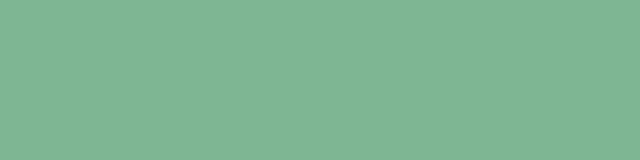
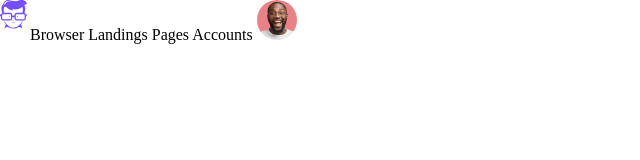
Before and after one commit to codewithjhey/EPICODE-U2-W5-D4, a plain HTML site: page index.html in a window 1280 px wide. Shown: the whole page, without its empty margins (0-640 px from the left). Drawn offline with Linux system fonts and the light colour scheme.

Commit message:
second img

```diff
--- a/index.html
+++ b/index.html
@@ -10,6 +10,84 @@
   </head>
   <body>
     <div id="container">
+      <header class="header">
+        <svg
+          xmlns="http://www.w3.org/2000/svg"
+          width="30"
+          height="29"
+          viewBox="0 0 30 29"
+          fill="none"
+        >
+          <path
+            fill-rule="evenodd"
+            clip-rule="evenodd"
+            d="M24.2746 5.33377C25.8486 7.33981 25.1183 11.1792 24.3961 13.0177C24.4028 13.0199 24.4094 13.0221 24.4161 13.0243L24.4013 13.0248L22.649 12.9082C22.649 12.9053 22.6488 12.9013 22.649 12.8993C22.9902 8.93373 22.5975 7.34575 22.2147 7.07677C17.6316 10.3896 13.5379 9.33658 12.2725 9.01111C11.928 8.9225 11.7932 8.88781 11.9152 9.00988C12.2872 9.38185 13.1336 9.82821 13.7371 10.1465H13.7372L13.7376 10.1467C13.8743 10.2188 13.9985 10.2843 14.1019 10.3409C9.12673 10.3984 7.12659 8.00279 6.53855 7.29846C6.47859 7.22664 6.4333 7.1724 6.40105 7.14015C6.11408 6.85318 4.49961 5.87252 3.99256 7.74227C3.50142 9.55335 3.81246 11.6775 3.97665 12.7988C3.99089 12.896 3.99257 12.8981 3.99257 12.9298L2.37635 13.0248L2.37213 13.0247C0.223493 8.05534 1.83854 5.26971 3.29536 4.2246C3.29536 1.78444 6.27428 -0.592359 10.0455 0.263262C14.8768 1.64043 16.3468 1.18409 18.0759 0.647278C18.774 0.430562 19.5143 0.200726 20.5351 0.073124C25.2219 -0.512739 26.7993 2.56612 27 4.16122C26.2141 3.70487 24.8556 4.73165 24.2746 5.33377ZM12.3374 1.5872C11.1225 1.16466 7.99257 0.717209 6.3478 2.41116C5.98397 2.78587 5.55554 3.48864 5.55554 3.48864C5.55554 3.48864 4.82665 4.81961 4.25622 4.24919C3.68579 3.67878 5.0168 1.96749 6.06259 1.46044C7.10838 0.953388 9.70703 0.0660505 12.3374 1.5872Z"
+            fill="#754FFE"
+          />
+          <path
+            d="M10.078 13.5002H3.10601C2.2309 13.5002 1.52148 14.2097 1.52148 15.0848V18.3172C1.52148 19.1923 2.2309 19.9018 3.10601 19.9018H10.078C10.9531 19.9018 11.6625 19.1923 11.6625 18.3172V15.0848C11.6625 14.2097 10.9531 13.5002 10.078 13.5002Z"
+            stroke="#754FFE"
+            stroke-width="1.26763"
+          />
+          <path
+            d="M0.823513 14.6094H0.379847C0.187322 14.6094 0.03125 14.7654 0.03125 14.958V15.9721C0.03125 16.1646 0.187322 16.3207 0.379847 16.3207H0.823513C1.01604 16.3207 1.17211 16.1646 1.17211 15.9721V14.958C1.17211 14.7654 1.01604 14.6094 0.823513 14.6094Z"
+            fill="#754FFE"
+            stroke="#754FFE"
+            stroke-width="0.0633813"
+          />
+          <path
+            d="M16.7326 13.5002H23.7045C24.5796 13.5002 25.2891 14.2097 25.2891 15.0848V18.3172C25.2891 19.1923 24.5796 19.9018 23.7045 19.9018H16.7326C15.8575 19.9018 15.1481 19.1923 15.1481 18.3172V15.0848C15.1481 14.2097 15.8575 13.5002 16.7326 13.5002Z"
+            stroke="#754FFE"
+            stroke-width="1.26763"
+          />
+          <path
+            d="M25.9861 14.6094H26.4297C26.6222 14.6094 26.7783 14.7654 26.7783 14.958V15.9721C26.7783 16.1646 26.6222 16.3207 26.4297 16.3207H25.9861C25.7935 16.3207 25.6375 16.1646 25.6375 15.9721V14.958C25.6375 14.7654 25.7935 14.6094 25.9861 14.6094Z"
+            fill="#754FFE"
+            stroke="#754FFE"
+            stroke-width="0.0633813"
+          />
+          <path
+            d="M12.2954 15.5601H14.5137C14.7062 15.5601 14.8623 15.7161 14.8623 15.9087V16.9228C14.8623 17.1153 14.7062 17.2713 14.5137 17.2713H12.2954C12.1028 17.2713 11.9468 17.1153 11.9468 16.9228V15.9087C11.9468 15.7161 12.1028 15.5601 12.2954 15.5601Z"
+            fill="#754FFE"
+            stroke="#754FFE"
+            stroke-width="0.0633813"
+          />
+          <path
+            d="M9.93343 16.3937C9.93343 16.7087 9.76317 16.9641 9.55314 16.9641C9.34311 16.9641 9.17285 16.7087 9.17285 16.3937C9.17285 16.0786 9.34311 15.8232 9.55314 15.8232C9.76317 15.8232 9.93343 16.0786 9.93343 16.3937Z"
+            fill="#754FFE"
+          />
+          <path
+            d="M16.9688 16.3937C16.9688 16.7087 17.139 16.9641 17.3491 16.9641C17.5591 16.9641 17.7293 16.7087 17.7293 16.3937C17.7293 16.0786 17.5591 15.8232 17.3491 15.8232C17.139 15.8232 16.9688 16.0786 16.9688 16.3937Z"
+            fill="#754FFE"
+          />
+          <path
+            d="M14.2758 20.1016C13.642 20.6086 12.7863 20.3551 12.5645 20.1016C12.6278 20.4185 12.8687 20.8622 13.4518 20.8622C14.0349 20.8622 14.2441 20.3551 14.2758 20.1016Z"
+            fill="#754FFE"
+          />
+          <path
+            fill-rule="evenodd"
+            clip-rule="evenodd"
+            d="M12.1312 22.411C12.1575 22.2914 12.2759 22.2157 12.3956 22.2421L14.6347 22.735C14.7544 22.7614 14.83 22.8797 14.8036 22.9994C14.7773 23.119 14.659 23.1947 14.5393 23.1683L12.3002 22.6753C12.1805 22.649 12.1049 22.5307 12.1312 22.411Z"
+            fill="#754FFE"
+          />
+          <path
+            d="M13.4203 27.6754C9.00897 27.7261 5.77228 23.6613 4.70536 21.6225C4.54691 21.3197 4.42016 21.2739 4.32509 21.3373C4.17297 21.4387 4.28282 21.6437 4.32507 21.7493C4.85747 22.9916 5.58213 24.0416 5.87791 24.4113C4.83846 26.1353 4.49409 27.855 4.45183 28.4994C6.1758 26.8008 7.91668 26.8832 8.57162 27.1367C13.7055 29.7987 16.5577 27.929 18.1739 27.1367C19.4669 26.5029 21.4803 27.7388 22.3254 28.436C22.224 26.8642 21.3747 25.1402 20.9627 24.4747C21.6282 23.5873 22.1669 22.5099 22.4522 21.9711C22.6803 21.5401 22.6106 21.369 22.5472 21.3373C22.3951 21.2613 22.2092 21.4958 22.1353 21.6225C21.6599 22.4148 18.9345 27.6121 13.4203 27.6754Z"
+            fill="#754FFE"
+          />
+        </svg>
+        <nav class="flex flex-space">
+          <div class="nav-content">
+            <a>Browser</a>
+            <a>Landings</a>
+            <a>Pages</a>
+            <a>Accounts</a>
+
+            <img src="./avatar-1.jpg" class="nav-img" alt="smile boy" />
+          </div>
+        </nav>
+      </header>
+      <div></div>
+      <div></div>
       <div></div>
     </div>
   </body>
--- a/style.css
+++ b/style.css
@@ -1,9 +1,5 @@
 :root {
   --color-primary: #7eb693;
-  --color-primary-light: #eff6f1;
-  --color-secondary: #efd372;
-  --color-dark: #274c5b;
-  --color-light: #f9f8f8;
 
   --body-font: "Open Sans", sans-serif;
   --sans-serif: "Roboto", sans-serif;
@@ -13,10 +9,32 @@
 *,
 *::before,
 *::after {
-  /* We set the default sizing behaviour */
   box-sizing: border-box;
 }
 
 body {
-  background-color: #7eb693;
+  margin: 0;
 }
+
+.flex {
+  display: flex;
+}
+
+.flex-col {
+  display: flex;
+  flex-direction: column;
+}
+
+.flex-space {
+  display: flex;
+  justify-content: space-between;
+}
+
+.header {
+  display: flex;
+}
+
+header .nav-content img {
+  max-width: 40px;
+  border-radius: 50px;
+}
```
